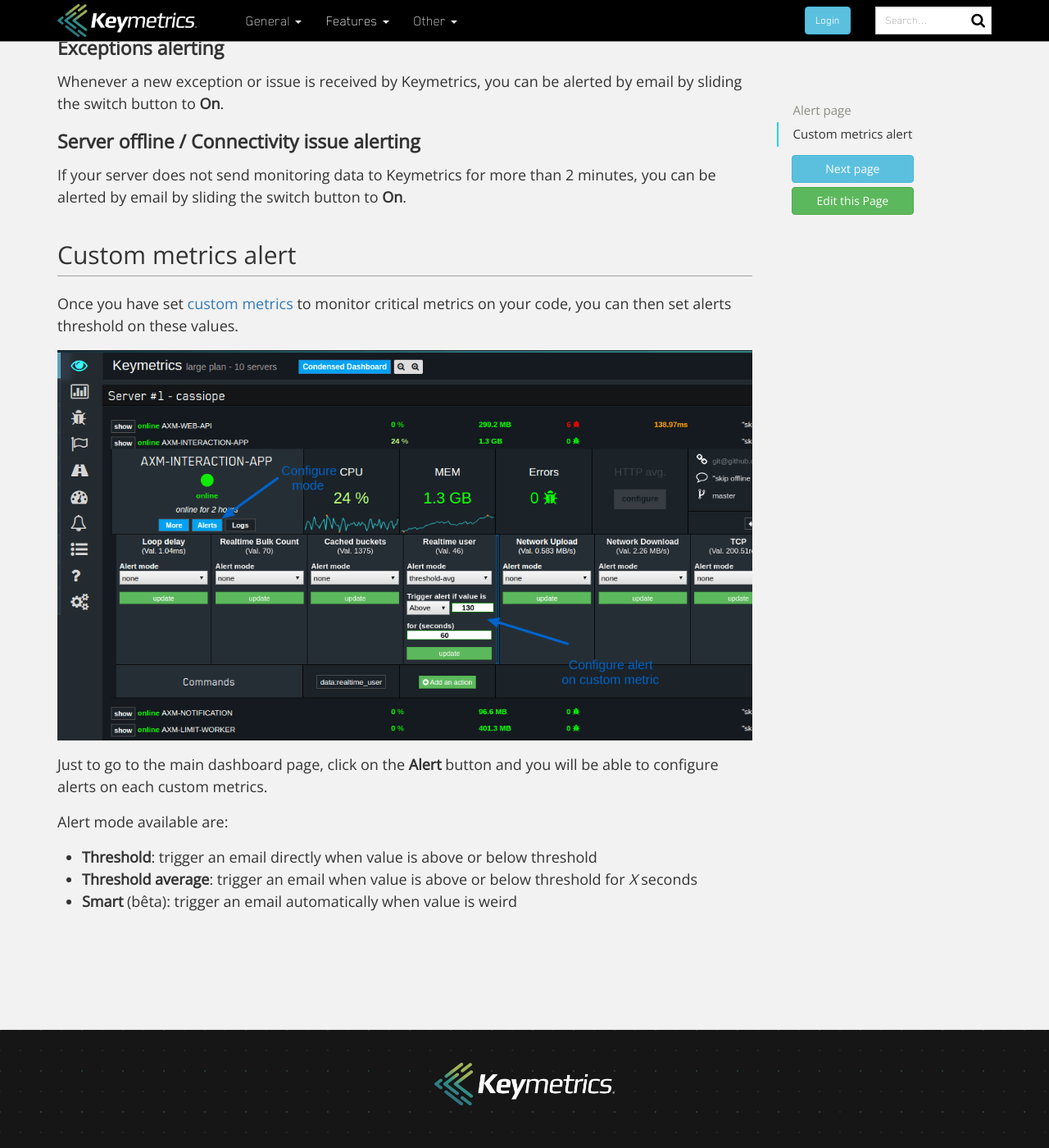
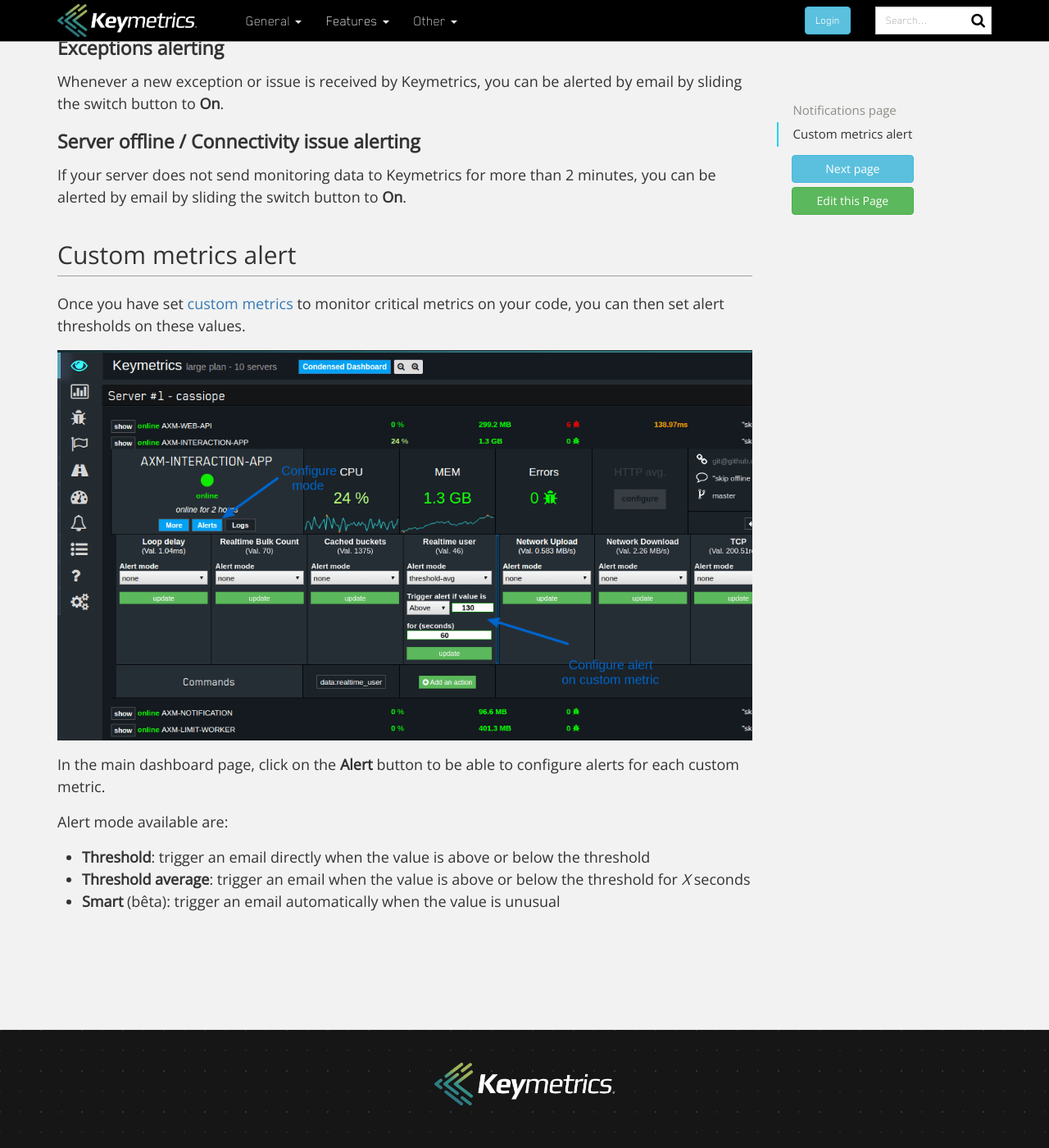
Before and after one commit to keymetrics/keymetrics.github.io, a Jekyll site: the page built from docs/keymetrics/alerts.md, in a window 1280 px wide and 1400 px high, scrolled down 344 px. Shown: the whole window at 82% size. Built offline with Jekyll 4.4.1, drawn with Linux system fonts in a browser that asks for light colours; nearby versions of some CDN libraries; a script that is not in the unit is left out; comment, search, counter and statistics services are not loaded; some of the changed text lies outside the part shown.

Commit message:
Update alerts.md

```diff
--- a/docs/keymetrics/alerts.md
+++ b/docs/keymetrics/alerts.md
@@ -5,9 +5,9 @@ description: Email notifications
 permalink: /docs/pages/alert-system/
 ---
 
-## Alert page
+## Notifications page
 
-Some alerting systems are available in the Alert page.
+Different alerting preferences are available in the Notifications page.
 
 <img src="/images/alert-page.png" alt="Alert page"/>
 
@@ -21,14 +21,14 @@ If your server does not send monitoring data to Keymetrics for more than 2 minut
 
 ## Custom metrics alert
 
-Once you have set <a href="/docs/pages/custom-metrics/" title="custom metrics link">custom metrics</a> to monitor critical metrics on your code, you can then set alerts threshold on these values.
+Once you have set <a href="/docs/pages/custom-metrics/" title="custom metrics link">custom metrics</a> to monitor critical metrics on your code, you can then set alert thresholds on these values.
 
 <img src="/images/metrics-alert.png" alt="Alert page"/>
 
-Just to go to the main dashboard page, click on the **Alert** button and you will be able to configure alerts on each custom metrics.
+In the main dashboard page, click on the **Alert** button to be able to configure alerts for each custom metric.
 
 Alert mode available are:
 
-- **Threshold**: trigger an email directly when value is above or below threshold
-- **Threshold average**: trigger an email when value is above or below threshold for *X* seconds
-- **Smart** (bêta): trigger an email automatically when value is weird
+- **Threshold**: trigger an email directly when the value is above or below the threshold
+- **Threshold average**: trigger an email when the value is above or below the threshold for *X* seconds
+- **Smart** (bêta): trigger an email automatically when the value is unusual
```
